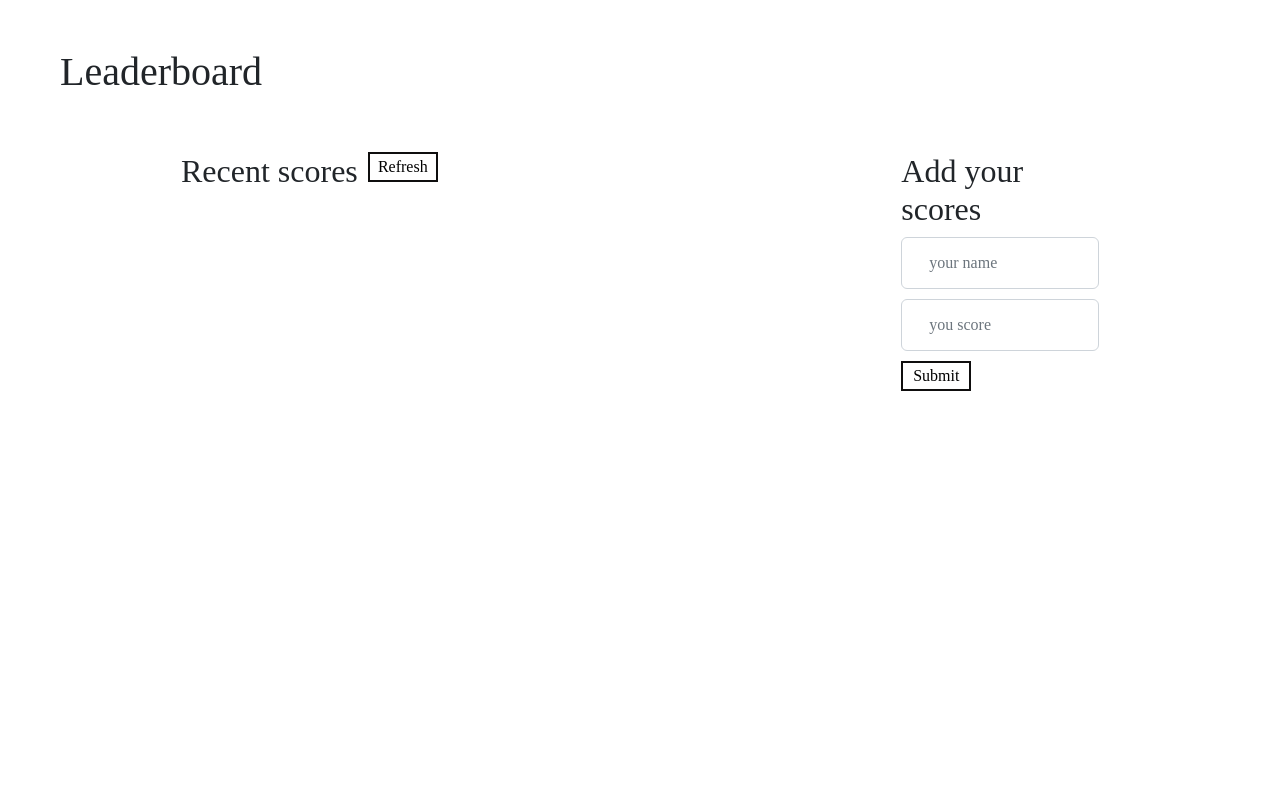
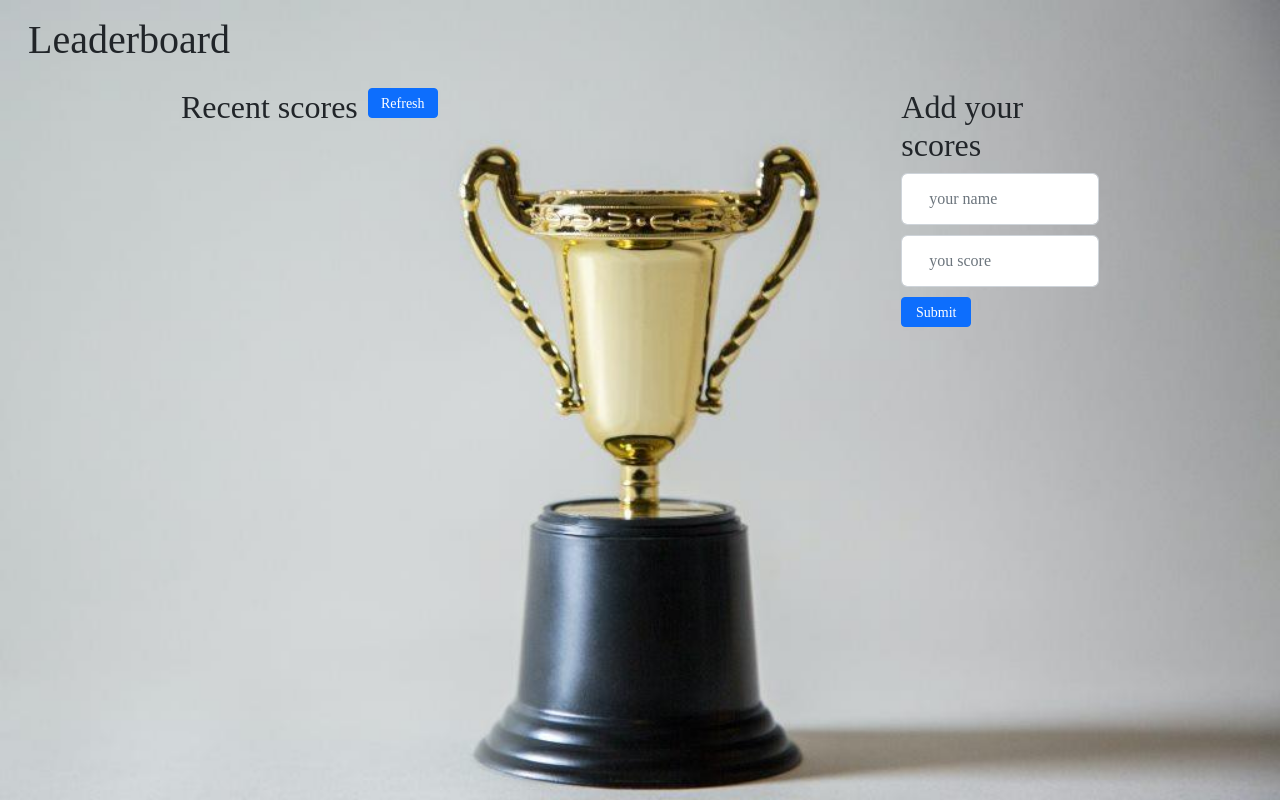
Before and after one commit to DamenaM/Leaderboard, a website built with webpack: page src/index.html in a window 1280 px wide. Built offline with nearby package versions, Linux system fonts and the light colour scheme; no server answers.

Commit message:
adding css style

```diff
--- a/src/index.html
+++ b/src/index.html
@@ -15,12 +15,12 @@
   </head>
   <body>
     <div class="container-fluid">
-      <h1 class="p-5">Leaderboard</h1>
+      <h1 class="p-3">Leaderboard</h1>
       <div class="container-fluid d-flex w-75">
         <div class="outputContainer w-100">
           <div class="resent"  >
             <h2>Recent scores</h2>
-            <button id="refreshScores"  type="button" class="input" > Refresh </button>
+            <button id="refreshScores"  type="button" class="btn btn-primary btn-sm" > Refresh </button>
           </div>
           <table class="table table-primary table-striped">
             <tbody class="tableBody"></tbody>
@@ -33,7 +33,7 @@
               <input  type="number"  class="form-control "     id="scoreInput"       placeholder="you score"   />
             <label class="warningLabel"  >Please Enter the name and the score</label  >
               <p class="success">Score successfully added</p>
-            <button type="submit" class="button_container">  Submit  </button>
+            <button type="submit" class="btn btn-primary btn-sm ">  Submit  </button>
 
           </form>
         </div>
--- a/src/style.css
+++ b/src/style.css
@@ -1,6 +1,8 @@
 body {
-  background-color: rgb(255, 255, 255);
   font-family: 'Times New Roman', Times, serif;
+  background-image: url('./giorgio.jpg');
+  background-repeat: no-repeat;
+  background-size: 100%;
 }
 
 .score-Display {
```
Also changed, not shown: src/giorgio.jpg (added).
